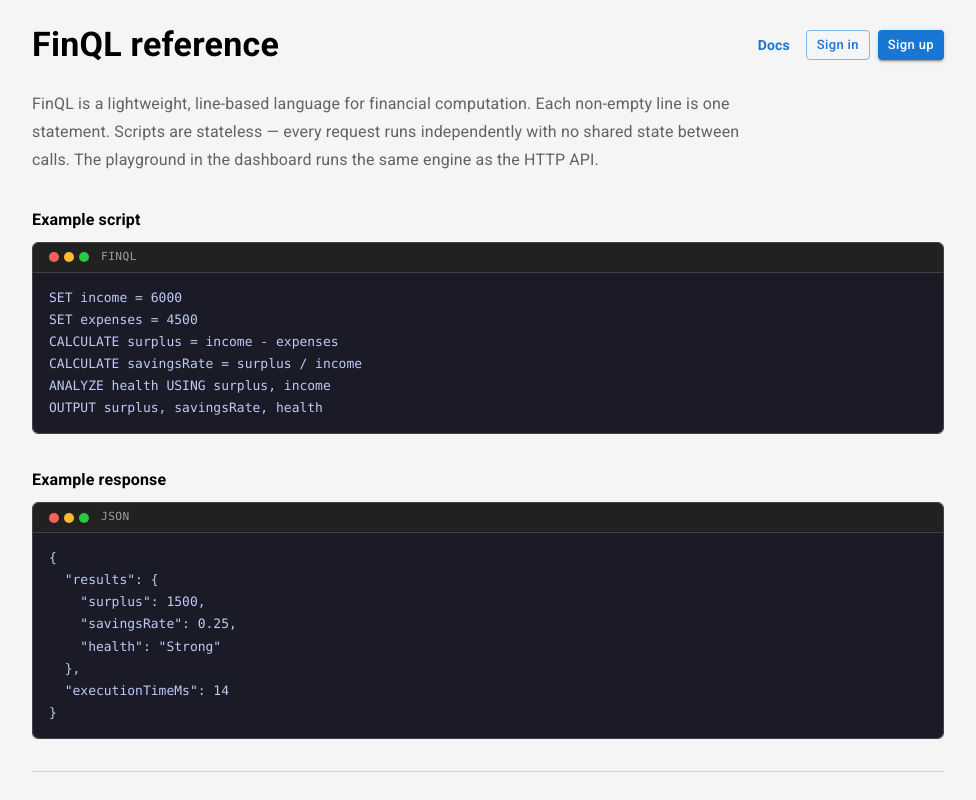
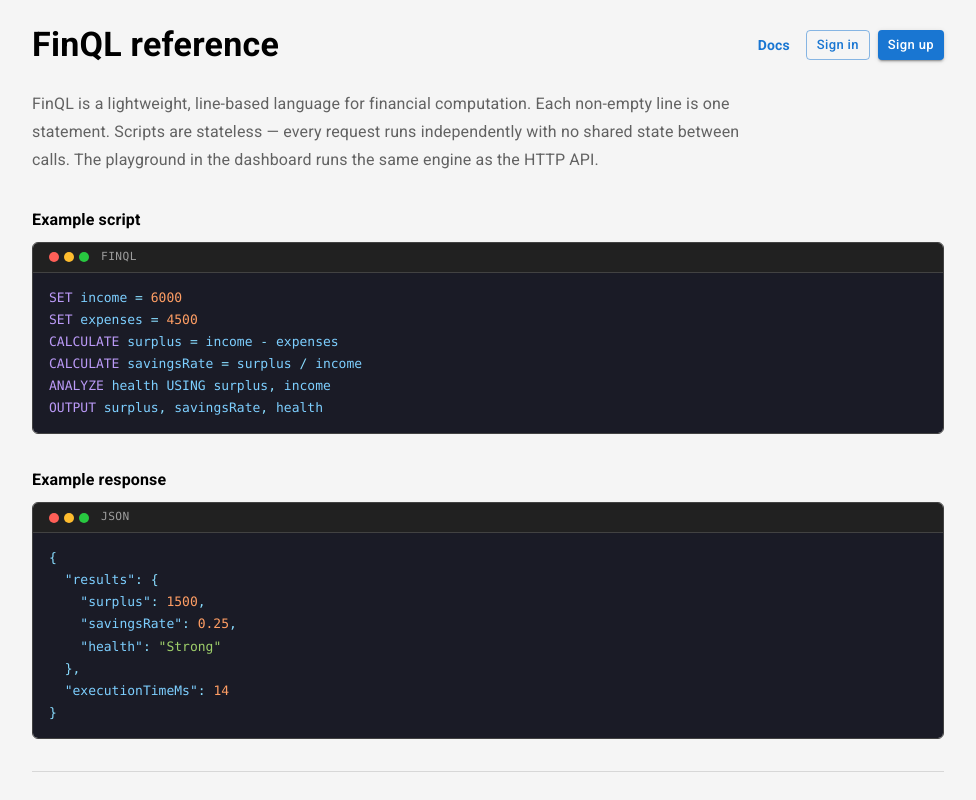
Before and after one commit to Abdu-LateefLF/gatescale, a React (Vite) app in the folder frontend/: page /docs in a window 1280 px wide. Shown: the top 800 px of the page, without its empty margins (152-1128 px from the left). Built offline with nearby package versions, Linux system fonts and the light colour scheme; no server answers.

Commit message:
Add code highlights to examples

```diff
--- a/frontend/src/components/docs/CodeBlock.tsx
+++ b/frontend/src/components/docs/CodeBlock.tsx
@@ -1,6 +1,8 @@
 import { Box, Typography } from '@mui/material';
+import { tokenize, C } from '../../utils/codeHighlight';
+import type { CodeLang } from '../../utils/codeHighlight';
 
-export type CodeLang = 'finql' | 'json' | 'http';
+export type { CodeLang };
 
 const MONO = 'ui-monospace, SFMono-Regular, Menlo, Monaco, Consolas, monospace';
 
@@ -16,6 +18,8 @@ interface CodeBlockProps {
 }
 
 function CodeBlock({ children, lang = 'finql' }: CodeBlockProps) {
+    const tokens = tokenize(children, lang);
+
     return (
         <Box
             sx={{
@@ -43,7 +47,12 @@ function CodeBlock({ children, lang = 'finql' }: CodeBlockProps) {
                     {['#FF5F57', '#FEBC2E', '#28C840'].map((c) => (
                         <Box
                             key={c}
-                            sx={{ width: 10, height: 10, borderRadius: '50%', bgcolor: c }}
+                            sx={{
+                                width: 10,
+                                height: 10,
+                                borderRadius: '50%',
+                                bgcolor: c,
+                            }}
                         />
                     ))}
                 </Box>
@@ -60,6 +69,7 @@ function CodeBlock({ children, lang = 'finql' }: CodeBlockProps) {
                     {LANG_LABEL[lang]}
                 </Typography>
             </Box>
+
             <Box
                 component="pre"
                 sx={{
@@ -67,7 +77,7 @@ function CodeBlock({ children, lang = 'finql' }: CodeBlockProps) {
                     px: 2,
                     py: 1.75,
                     bgcolor: '#1a1b26',
-                    color: '#c0caf5',
+                    color: C.base,
                     fontFamily: MONO,
                     fontSize: '0.8125rem',
                     lineHeight: 1.7,
@@ -75,7 +85,11 @@ function CodeBlock({ children, lang = 'finql' }: CodeBlockProps) {
                     overflowX: 'auto',
                 }}
             >
-                {children}
+                {tokens.map((token, i) => (
+                    <span key={i} style={{ color: token.color }}>
+                        {token.text}
+                    </span>
+                ))}
             </Box>
         </Box>
     );
--- /dev/null
+++ b/frontend/src/utils/codeHighlight.ts
@@ -0,0 +1,157 @@
+export type CodeLang = 'finql' | 'json' | 'http';
+
+// ── Tokyo Night palette ──────────────────────────────────────────────────────
+export const C = {
+    base: '#c0caf5',
+    keyword: '#bb9af7',
+    identifier: '#7dcfff',
+    number: '#ff9e64',
+    string: '#9ece6a',
+    operator: '#89ddff',
+    method: '#7aa2f7',
+    url: '#73daca',
+    version: '#565f89',
+    headerKey: '#7dcfff',
+    headerVal: '#9ece6a',
+    boolean: '#ff9e64',
+    punctuation: '#89ddff',
+} as const;
+
+export type Token = { text: string; color: string };
+
+function span(text: string, color: string): Token {
+    return { text, color };
+}
+
+// ── FinQL ────────────────────────────────────────────────────────────────────
+const FINQL_KEYWORDS = new Set([
+    'SET',
+    'CALCULATE',
+    'ANALYZE',
+    'USING',
+    'OUTPUT',
+]);
+
+function tokenizeFinql(source: string): Token[] {
+    const tokens: Token[] = [];
+    for (const line of source.split('\n')) {
+        const parts = line.split(/(\s+|=|,|\+|-|\*|\/|\^|\(|\))/);
+        let firstWord = true;
+        for (const part of parts) {
+            if (part === '') continue;
+            if (/^\s+$/.test(part)) {
+                tokens.push(span(part, C.base));
+            } else if (FINQL_KEYWORDS.has(part) && firstWord) {
+                tokens.push(span(part, C.keyword));
+                firstWord = false;
+            } else if (/^[=,+\-*/^()]$/.test(part)) {
+                tokens.push(span(part, C.operator));
+            } else if (/^-?\d+(\.\d+)?$/.test(part)) {
+                tokens.push(span(part, C.number));
+            } else if (/^".*"$/.test(part)) {
+                tokens.push(span(part, C.string));
+            } else if (/^[a-zA-Z_][a-zA-Z0-9_]*$/.test(part)) {
+                tokens.push(span(part, C.identifier));
+            } else {
+                tokens.push(span(part, C.base));
+            }
+        }
+        tokens.push(span('\n', C.base));
+    }
+    if (tokens.at(-1)?.text === '\n') tokens.pop();
+    return tokens;
+}
+
+// ── JSON ─────────────────────────────────────────────────────────────────────
+function tokenizeJson(source: string): Token[] {
+    const tokens: Token[] = [];
+    const re =
+        /("(?:[^"\\]|\\.)*")|(-?\d+(?:\.\d+)?(?:[eE][+-]?\d+)?)|(\btrue\b|\bfalse\b|\bnull\b)|([{}[\],:])|(\s+)/g;
+    let lastIndex = 0;
+    let match: RegExpExecArray | null;
+    let prevNonSpace: string | null = null;
+
+    while ((match = re.exec(source)) !== null) {
+        if (match.index > lastIndex) {
+            tokens.push(span(source.slice(lastIndex, match.index), C.base));
+        }
+        const [full, str, num, bool, punct, ws] = match;
+        if (ws) {
+            tokens.push(span(ws, C.base));
+        } else if (str) {
+            const isKey =
+                prevNonSpace === '{' ||
+                prevNonSpace === ',' ||
+                prevNonSpace === null;
+            tokens.push(span(str, isKey ? C.identifier : C.string));
+            prevNonSpace = str;
+        } else if (num) {
+            tokens.push(span(num, C.number));
+            prevNonSpace = num;
+        } else if (bool) {
+            tokens.push(span(bool, C.boolean));
+            prevNonSpace = bool;
+        } else if (punct) {
+            tokens.push(span(full, C.punctuation));
+            prevNonSpace = full;
+        }
+        lastIndex = re.lastIndex;
+    }
+    if (lastIndex < source.length) {
+        tokens.push(span(source.slice(lastIndex), C.base));
+    }
+    return tokens;
+}
+
+// ── HTTP ─────────────────────────────────────────────────────────────────────
+function tokenizeHttp(source: string): Token[] {
+    const tokens: Token[] = [];
+    const lines = source.split('\n');
+
+    for (let i = 0; i < lines.length; i++) {
+        const line = lines[i];
+
+        if (i === 0) {
+            const m = line.match(/^([A-Z]+)(\s+)(\S+)(\s+)(.+)?$/);
+            if (m) {
+                tokens.push(span(m[1], C.method));
+                tokens.push(span(m[2], C.base));
+                tokens.push(span(m[3], C.url));
+                if (m[4] && m[5]) {
+                    tokens.push(span(m[4], C.base));
+                    tokens.push(span(m[5], C.version));
+                }
+            } else {
+                tokens.push(span(line, C.base));
+            }
+        } else if (line.includes(':') && !line.trimStart().startsWith('{')) {
+            const colonIdx = line.indexOf(':');
+            tokens.push(span(line.slice(0, colonIdx), C.headerKey));
+            tokens.push(span(':', C.punctuation));
+            tokens.push(span(line.slice(colonIdx + 1), C.headerVal));
+        } else if (
+            line.trim().startsWith('{') ||
+            line.trim().startsWith('}') ||
+            line.trim().startsWith('"')
+        ) {
+            tokenizeJson(line).forEach((t) => tokens.push(t));
+        } else {
+            tokens.push(span(line, C.base));
+        }
+
+        if (i < lines.length - 1) tokens.push(span('\n', C.base));
+    }
+    return tokens;
+}
+
+// ── Dispatch ─────────────────────────────────────────────────────────────────
+export function tokenize(source: string, lang: CodeLang): Token[] {
+    switch (lang) {
+        case 'finql':
+            return tokenizeFinql(source);
+        case 'json':
+            return tokenizeJson(source);
+        case 'http':
+            return tokenizeHttp(source);
+    }
+}
```
